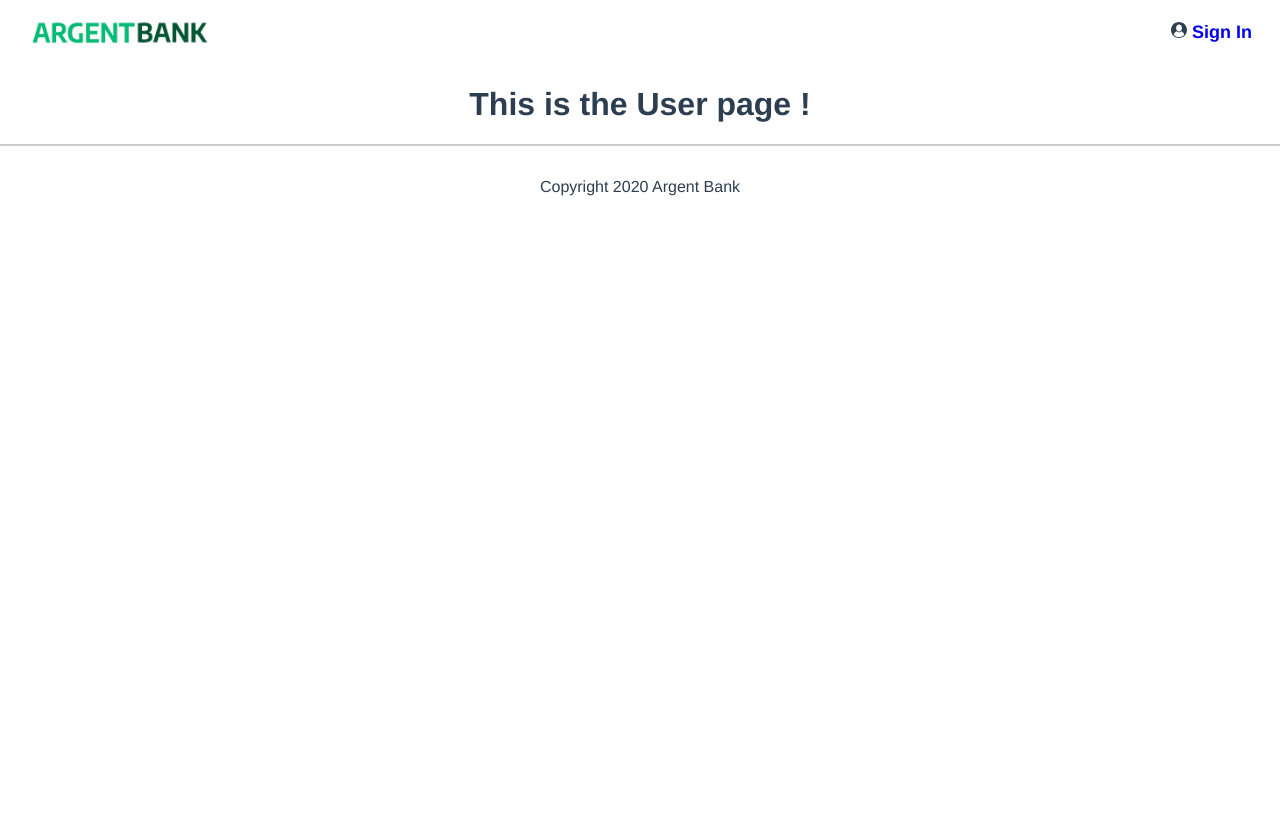
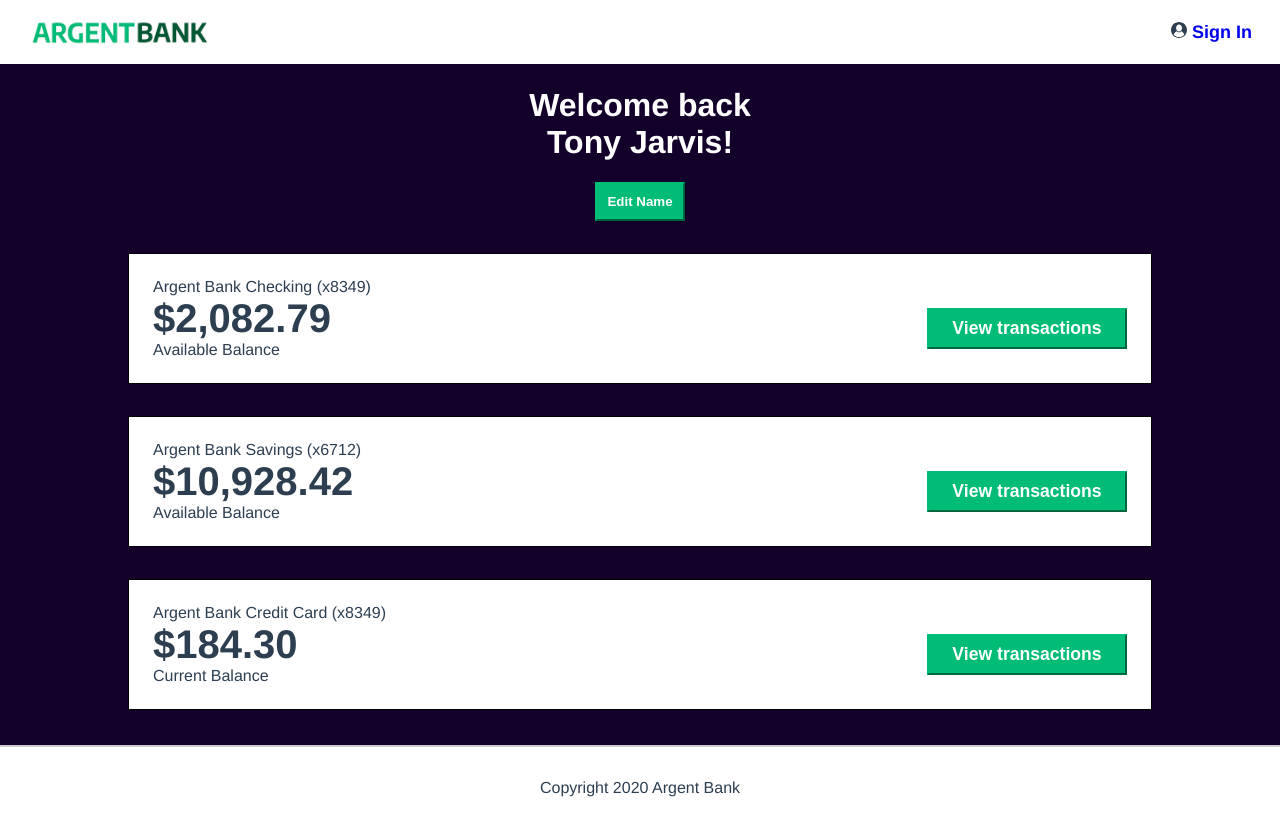
Before and after one commit to Romain-6793/Project-13-Bank, a React (Create React App) app: page /user in a window 1280 px wide. Before the commit the page ends 800 px from the top, so only its background shows below. Built offline with nearby package versions, Linux system fonts and the light colour scheme.

Commit message:
React app first draft

```diff
--- a/src/pages/SignIn/index.jsx
+++ b/src/pages/SignIn/index.jsx
@@ -12,7 +12,7 @@ padding-top: 1px;
 display: block;
 height: 600px;
 `
-//I don't know why but I had to put a padding-top... weird...
+//I don't know why but I had to put a padding-top and a height... weird...
 
 const SignInContent = styled.section`
 box-sizing: border-box;
--- a/src/pages/User/index.jsx
+++ b/src/pages/User/index.jsx
@@ -1,9 +1,133 @@
+
+import styled from "styled-components"
+import colors from '../../utils/style/colors'
+
+const Main = styled.main`
+flex: 1;
+background-color: ${colors.dark};
+padding-top: 1px;
+display: block;
+min-height: 850px;
+@media (min-width: 720px) {
+    min-height: 680px;
+}
+`
+
+const Welcome = styled.div`
+color: #fff;
+margin-bottom: 2rem;
+`
+
+const EditButton = styled.button`
+  border-color: ${colors.primary};
+  background-color: ${colors.primary};
+  color: #fff;
+  font-weight: bold;
+  padding: 10px;
+`
+
+const Account = styled.section`
+display: flex;
+justify-content: space-between;
+align-items: center;
+border: 1px solid black;
+background-color: #fff;
+width: 80%;
+margin: 0 auto;
+flex-direction: column;
+padding: 1.5rem;
+box-sizing: border-box;
+text-align: left;
+margin-bottom: 2rem;
+@media (min-width: 720px) {
+    flex-direction: row;
+}
+`
+const AccountContentWrapper = styled.div`
+width: 100%;
+flex: 1;
+position: relative;
+`
+
+const AccountTitle = styled.h3`
+  margin: 0;
+  padding: 0;
+  font-size: 1rem;
+  font-weight: normal;
+`
+const AccountAmount = styled.p`
+  margin: 0;
+  font-size: 2.5rem;
+  font-weight: bold;
+`
+const AccountAmountDesc = styled.p`
+margin: 0;
+`
+
+const CallToAction = styled.div`
+width: 100%;
+flex: 1;
+@media (min-width: 720px) {
+    flex: 0;
+    width: 200px;
+    position: absolute;
+    right: 0;
+    bottom: 10px;
+}
+`
+const TransactionButton = styled.button`
+display: block;
+width: 100%;
+padding: 8px;
+font-size: 1.1rem;
+font-weight: bold;
+margin-top: 1rem;
+border-color: ${colors.primary};
+background-color: ${colors.primary};
+color: #fff;
+@media (min-width: 720px) {
+    width: 200px;
+}
+`
 
 function User() {
     return (
-        <div>
-        <h1>This is the User page !</h1>
-        </div>
+        <Main>
+            <Welcome>
+            <h1>Welcome back<br />Tony Jarvis!</h1>
+            <EditButton>Edit Name</EditButton>
+            </Welcome>
+            <Account>
+                <AccountContentWrapper>
+                    <AccountTitle>Argent Bank Checking (x8349)</AccountTitle>
+                    <AccountAmount>$2,082.79</AccountAmount>
+                    <AccountAmountDesc>Available Balance</AccountAmountDesc>
+                    <CallToAction>
+                        <TransactionButton>View transactions</TransactionButton>
+                    </CallToAction>
+                </AccountContentWrapper>
+            </Account>
+            <Account>
+                <AccountContentWrapper>
+                    <AccountTitle>Argent Bank Savings (x6712)</AccountTitle>
+                    <AccountAmount>$10,928.42</AccountAmount>
+                    <AccountAmountDesc>Available Balance</AccountAmountDesc>
+                    <CallToAction>
+                        <TransactionButton>View transactions</TransactionButton>
+                    </CallToAction>
+                </AccountContentWrapper>
+            </Account>
+            <Account>
+                <AccountContentWrapper>
+                    <AccountTitle>Argent Bank Credit Card (x8349)</AccountTitle>
+                    <AccountAmount>$184.30</AccountAmount>
+                    <AccountAmountDesc>Current Balance</AccountAmountDesc>
+                    <CallToAction>
+                        <TransactionButton>View transactions</TransactionButton>
+                    </CallToAction>
+                </AccountContentWrapper>
+            </Account>
+        </Main>
     )
 }
 
```
